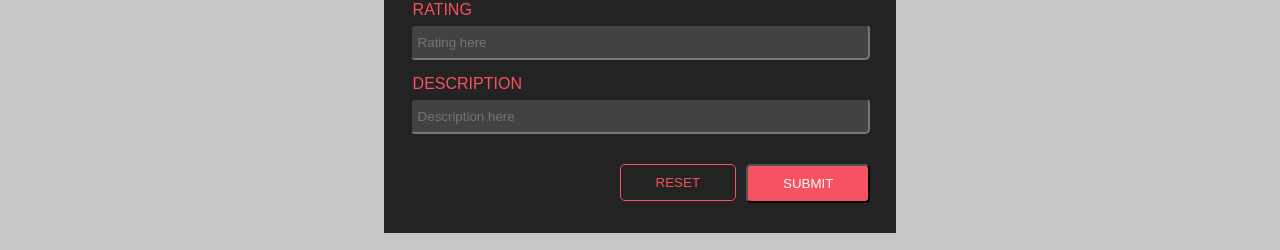
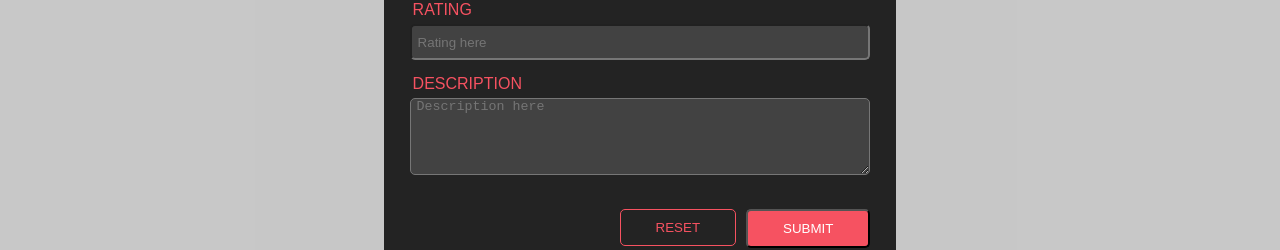
Before and after one commit to alexglen/react-global, a React (Create React App) app: page / in a window 1280 px wide. Both pictures are taken after typing "Sample" into the empty fields and a click on the button "+ ADD MOVIE". Shown: the part 501-751 px from the top of the page. Built offline with nearby package versions, Linux system fonts and the light colour scheme; no server answers; a web font is replaced by a local one.

Commit message:
add component textarea in ui-kit

```diff
--- a/src/components/Modals/CardMovieModal/CardMovieModal.js
+++ b/src/components/Modals/CardMovieModal/CardMovieModal.js
@@ -8,6 +8,7 @@ import { genres, resetedState, typeAdd, typeEdit } from "../../../constants";
 import { useDispatch, useSelector } from "react-redux";
 import { addNewMovie, editMovie } from "../../../redux/actions";
 import "./CardMovieModal.scss";
+import TextArea from "../../UI-kit/TextArea/TextArea";
 
 const CardMovieModal = () => {
   const { isCardModalOpen, setIsCardModalOpen, typeOfEvent, setTypeOfEvent, idChosenCard } = useContext(
@@ -125,7 +126,7 @@ const CardMovieModal = () => {
               value={state.rating}
               onChange={handleChange}
             />
-            <Input
+            <TextArea
               placeholder="Description here"
               title="Description"
               name="description"
--- /dev/null
+++ b/src/components/UI-kit/TextArea/TextArea.js
@@ -0,0 +1,23 @@
+import React from "react";
+import "./TextArea.scss";
+
+const TextArea = ({ placeholder, title, type, value, onChange, name }) => {
+  return (
+    <div className="textarea-component">
+      <label>
+        <span>{title}</span>
+        <textarea
+          type={type}
+          placeholder={placeholder}
+          value={value}
+          onChange={onChange}
+          name={name}
+          required
+          rows="5"
+        />
+      </label>
+    </div>
+  );
+};
+
+export default TextArea;
--- /dev/null
+++ b/src/components/UI-kit/TextArea/TextArea.scss
@@ -0,0 +1,33 @@
+@import "../../colors";
+
+.textarea-component {
+  margin: 10px 0;
+  textarea {
+    min-height: 36px;
+    border-radius: 5px;
+    background-color: $inputBackgroundColor;
+    color: $primaryColor;
+    width: 100%;
+    padding-left: 3px;
+    &::-webkit-input-placeholder {
+      padding-left: 3px;
+    }
+    &::-moz-placeholder {
+      padding-left: 3px;
+    } /* Firefox 19+ */
+    &:-moz-placeholder {
+      padding-left: 3px;
+    } /* Firefox 18- */
+    &:-ms-input-placeholder {
+      padding-left: 3px;
+    }
+  }
+  label {
+    span {
+      color: $secondaryColor;
+      text-transform: uppercase;
+      margin: 5px 3px;
+      display: inline-block;
+    }
+  }
+}
```
